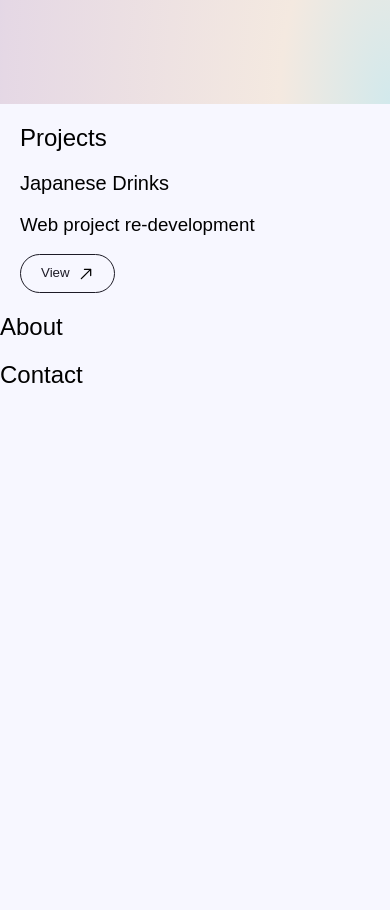
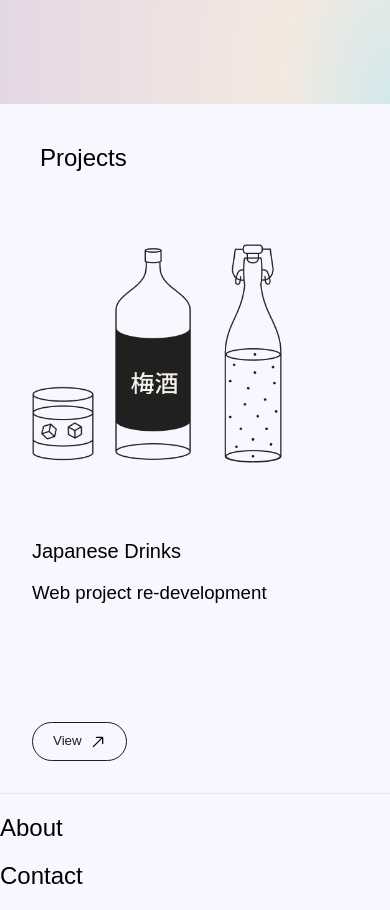
Before and after one commit to karolencina/karolencina.github.io, a plain HTML site: page index.html in a window 390 px wide. Shown: the part 740-1650 px from the top of the page. Before the commit the page ends 1148 px from the top, so only its background shows below. Drawn offline with Linux system fonts and the light colour scheme.

Commit message:
Update project section

```diff
--- a/index.html
+++ b/index.html
@@ -8,7 +8,6 @@
   <link rel="stylesheet" href="styles/style.css">
   <title>Karo Lencina</title>
 </head>
-
 <body>
 <nav class="navbar">
   <a class="navbar-brand" href="#">Karo Lencina</a>
@@ -24,37 +23,50 @@
     </li>
   </ul>
 </nav>
-
+<!-- Home section -->
 <section id="home">
   <div class="content">
     <h2>I am a full stack developer with experience in web and mobile development and background in design. As a final year web development student at Edinburgh Napier University, I am on track to graduate early with a 2:1 degree or higher.</h2>
     <img alt="Karolina Lencina photo" src="assets/img/portrait.JPG">
   </div>
 </section>
-
+<!-- End of Home section -->
+<!-- Projects section -->
 <section id="projects">
-  <h1>Projects</h1>
-  <div class="project-container">
-    <h2 class="project-title">Japanese Drinks</h2>
-    <h3>Web project re-development</h3>
-    <button class="project-button">View <svg class="arrow-up" viewBox="0 0 20 20">
-      <path d="M1.729,9.212h14.656l-4.184-4.184c-0.307-0.306-0.307-0.801,0-1.107c0.305-0.306,0.801-0.306,1.106,0
+  <h1 class="section-title">Projects</h1>
+  <!-- Project 1 -->
+  <div class="project-wrapper">
+    <div class="project">
+      <div class="project-content"><h2 class="project-title">Japanese Drinks</h2>
+        <h3 class="project-subtitle">Web project re-development</h3>
+        <button class="project-button">View <svg class="arrow-up" viewBox="0 0 20 20">
+          <path d="M1.729,9.212h14.656l-4.184-4.184c-0.307-0.306-0.307-0.801,0-1.107c0.305-0.306,0.801-0.306,1.106,0
 	l5.481,5.482c0.018,0.014,0.037,0.019,0.053,0.034c0.181,0.181,0.242,0.425,0.209,0.66c-0.004,0.038-0.012,0.071-0.021,0.109
 	c-0.028,0.098-0.075,0.188-0.143,0.271c-0.021,0.026-0.021,0.061-0.045,0.085c-0.015,0.016-0.034,0.02-0.051,0.033l-5.483,5.483
 	c-0.306,0.307-0.802,0.307-1.106,0c-0.307-0.305-0.307-0.801,0-1.105l4.184-4.185H1.729c-0.436,0-0.788-0.353-0.788-0.788
 	S1.293,9.212,1.729,9.212z" fill="black" transform="rotate(-45, 10, 10)"></path>
-    </svg></button>
+        </svg>
+        </button>
+      </div>
+      <div class="project-img">
+        <img alt="Japanese Drinks Illustration" src="assets/img/japanese-drinks.png">
+      </div>
+
+    </div>
   </div>
+  <!-- End of Project 1 -->
 </section>
-
+<!-- End of Projects section -->
+<!-- About section -->
 <section id="about">
   <h1>About</h1>
 </section>
-
+<!-- End of About section -->
+<!-- Contact section -->
 <section id="contact">
   <h1>Contact</h1>
 </section>
-
+<!-- End of Contact section -->
 <script src="scripts/app.js"></script>
 </body>
 </html>
--- a/styles/style.css
+++ b/styles/style.css
@@ -13,12 +13,6 @@
 
     /* Typography */
     --font: "General Sans", sans-serif;
-
-    /* Margin and padding */
-    --padding-x: 20px;
-    --padding-y: 10px;
-    --margin-x: 20px;
-    --margin-y: 10;
 
     /* Borders */
     --border-primary: 1px solid var(--black);
@@ -45,7 +39,7 @@ h2 {
     display: flex;
     justify-content: space-between;
     align-items: center;
-    padding: 10px 20px;
+    padding: 20px 40px;
     font-family: var(--font);
     color: var(--black);
 }
@@ -85,7 +79,7 @@ h2 {
 
 .content-wrapper img {
     width: 100%;
-    max-width: 400px;
+    max-width: 500px;
 }
 
 #home {
@@ -108,11 +102,43 @@ h2 {
     width: 200px;
     height: 200px;
     border-radius: 50%;
+    border: solid 1px var(--grey-dark);
     margin-left: 50px;
 }
 
+.section-title {
+    padding: 20px 40px;
+}
+
 #projects {
-    padding: 0 var(--padding-x);
+    padding: 0 -100px;
+}
+
+.project-wrapper {
+    border-bottom: var(--border-secondary);
+}
+
+.project {
+    display: grid;
+    grid-template-rows: auto;
+    grid-template-columns: 2fr 1fr;
+    grid-column-gap: 20px;
+    padding: 4rem;
+
+}
+
+.project-content{
+    grid-column: 1 / 2;
+}
+
+.project-img img {
+    display: flex;
+    justify-content: center;
+    align-items: center;
+    grid-column: 3 / 3;
+    grid-row: 1 / 2;
+    width: 100%;
+    max-width: 300px;
 }
 
 .project-button {
@@ -126,6 +152,7 @@ h2 {
 .project-button:hover {
     background-color: var(--black);
     color: var(--white);
+    cursor: pointer;
 }
 
 .project-button:hover svg path {
@@ -144,7 +171,7 @@ h2 {
 }
 
 .project-subtitle {
-
+    padding-bottom: 100px;
 }
 
 @media screen and (max-width: 768px) {
@@ -156,4 +183,24 @@ h2 {
         margin-top: 50px;
         margin-left: 0;
     }
+
+    .project-img {
+        grid-row: 1 / 2;
+        grid-column: 1 / 2;
+        margin-bottom: 20px;
+        max-width: 250px;
+    }
+    .project {
+        grid-template-rows: auto auto;
+        grid-template-columns: 1fr;
+        grid-row-gap: 40px;
+        padding: 2rem;
+        justify-content: center; /* center content horizontally */
+        align-items: center; /* center content vertically */
+    }
+
+    .project-content {
+        grid-row: 2 / 3;
+        grid-column: 1 / 2;
+    }
 }
```
Also changed, not shown: assets/img/japanese-drinks.png (added).
